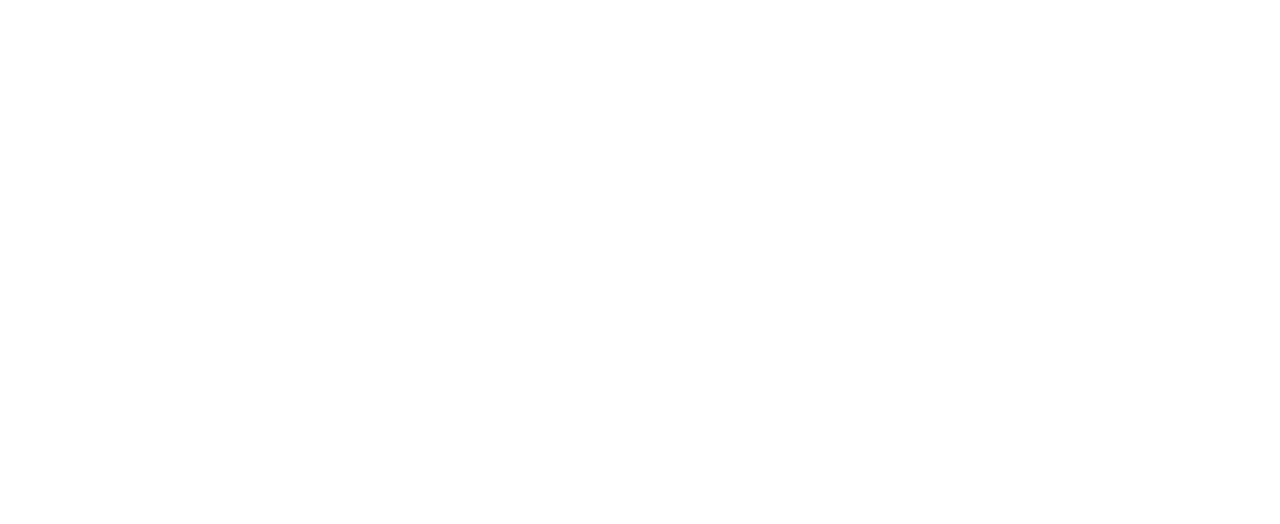
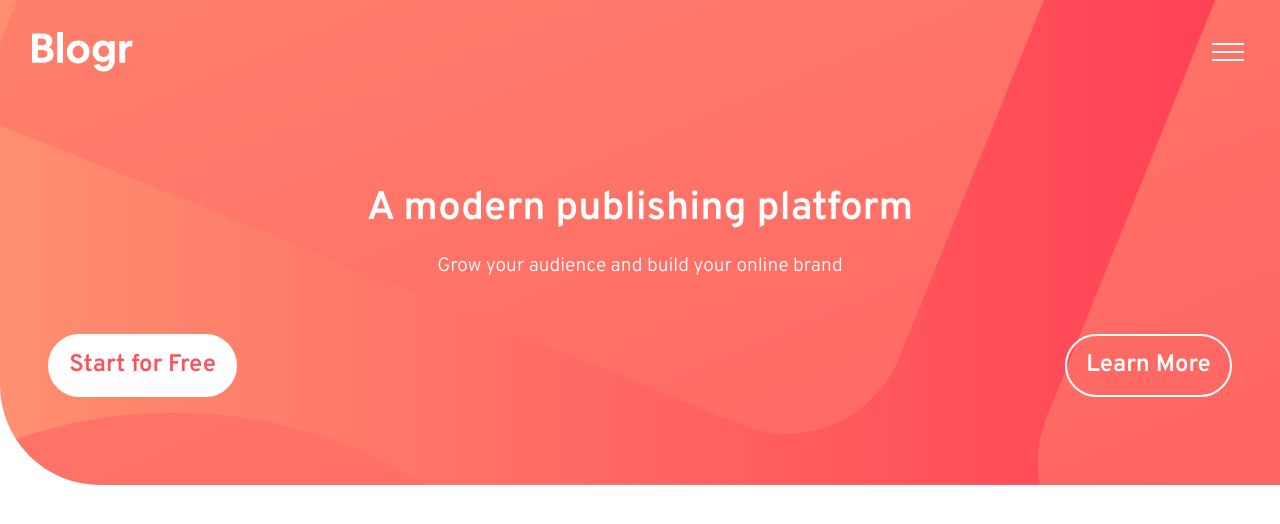
Before and after one commit to Adavagadon/blogr-landing-page, a plain HTML site: page index.html in a window 1280 px wide. Drawn offline with Linux system fonts and the light colour scheme.

Commit message:
add header section

```diff
--- a/index.html
+++ b/index.html
@@ -4,10 +4,24 @@
   <meta charset="UTF-8">
   <meta http-equiv="X-UA-Compatible" content="IE=edge">
   <meta name="viewport" content="width=device-width, initial-scale=1.0">
+  <link rel="shortcut icon" href="images/favicon-32x32.png" type="image/x-icon">
   <link rel="stylesheet" href="css/main.css">
   <title>Blogr</title>
 </head>
 <body>
-
+  <header class="header">
+    <div class="header__logo-container">
+      <a href="index.html" class="header__logo"><img src="images/logo.svg" alt="logo"></a>
+      <button class="header__hamburger"></button>
+    </div>
+    <div class="header__container">
+      <h1>A modern publishing platform</h1>
+      <p>Grow your audience and build your online brand</p>
+    </div>
+    <div class="header__container">
+      <a href="#" class="header__link">Start for Free</a>
+      <a href="#" class="header__link header__link--inversed">Learn More</a>
+    </div>
+  </header>
 </body>
 </html>
--- /dev/null
+++ b/scss/_variables.scss
@@ -0,0 +1,11 @@
+$light-red: hsl(356, 100%, 66%);
+$very-light-red: hsl(355, 100%, 74%);
+$very-dark-blue: hsl(208, 49%, 24%);
+
+$white: hsl(0, 0%, 100%);
+$grayish-blue: hsl(240, 2%, 79%);
+$very-dark-grayish-blue: hsl(207, 13%, 34%);
+$very-dark-black-blue: hsl(240, 10%, 16%);
+
+$red-gradient: hsl(13, 100%, 72%), hsl(353, 100%, 62%);
+$blue-gradient: hsl(237, 17%, 21%), hsl(237, 23%, 32%);
--- a/scss/main.scss
+++ b/scss/main.scss
@@ -0,0 +1,95 @@
+@import "variables";
+@import url("https://fonts.googleapis.com/css2?family=Overpass:wght@300;600&family=Ubuntu:wght@400;500;700&display=swap");
+
+* {
+  margin: 0;
+  box-sizing: border-box;
+}
+
+body {
+  font-family: "Overpass";
+}
+
+//Typography
+
+.header {
+  color: $white;
+  text-align: center;
+
+  h1 {
+    font-size: 2.5rem;
+  }
+
+  p {
+    font-size: 1.2rem;
+  }
+
+  &__link {
+    text-decoration: none;
+    font-size: 1.5rem;
+    font-weight: 600;
+    color: $light-red;
+    &--inversed {
+      color: $white;
+    }
+  }
+}
+
+//Layout
+
+.header {
+  background: url("/images/bg-pattern-intro.svg"),
+    linear-gradient(to right, $red-gradient);
+  background-position: 40% 40%, center;
+  background-size: 300%, 100%;
+  border-bottom-left-radius: 100px;
+  padding: 2em;
+  display: flex;
+  flex-direction: column;
+  justify-content: space-between;
+
+  &__logo-container {
+    display: flex;
+    justify-content: space-between;
+    align-items: center;
+    margin-bottom: 7em;
+  }
+
+  &__logo img {
+    display: block;
+  }
+
+  &__hamburger {
+    border: none;
+    background: center no-repeat url("/images/icon-hamburger.svg");
+    width: 40px;
+    height: 40px;
+  }
+
+  &__container {
+    display: flex;
+    flex-direction: column;
+    padding: 0 1em;
+    margin-bottom: 3.5em;
+
+    &:last-child {
+      flex-direction: row;
+      justify-content: space-between;
+    }
+
+    h1 {
+      margin-bottom: 0.5em;
+    }
+  }
+
+  &__link {
+    border: 2px solid $white;
+    padding: 0.6em 0.8em;
+    background: $white;
+    border-radius: 100px;
+
+    &--inversed {
+      background-color: transparent;
+    }
+  }
+}
```
Also changed, not shown: css/main.css, images/bg-pattern-circles.svg (added), images/bg-pattern-intro.svg (added), images/favicon-32x32.png (added), images/icon-arrow-dark.svg (added), images/icon-arrow-light.svg (added), images/icon-close.svg (added), images/icon-hamburger.svg (added), images/illustration-editor-desktop.svg (added), images/illustration-editor-mobile.svg (added), images/illustration-laptop-desktop.svg (added), images/illustration-laptop-mobile.svg (added), images/illustration-phones.svg (added), images/logo.svg (added), 1 other file.
